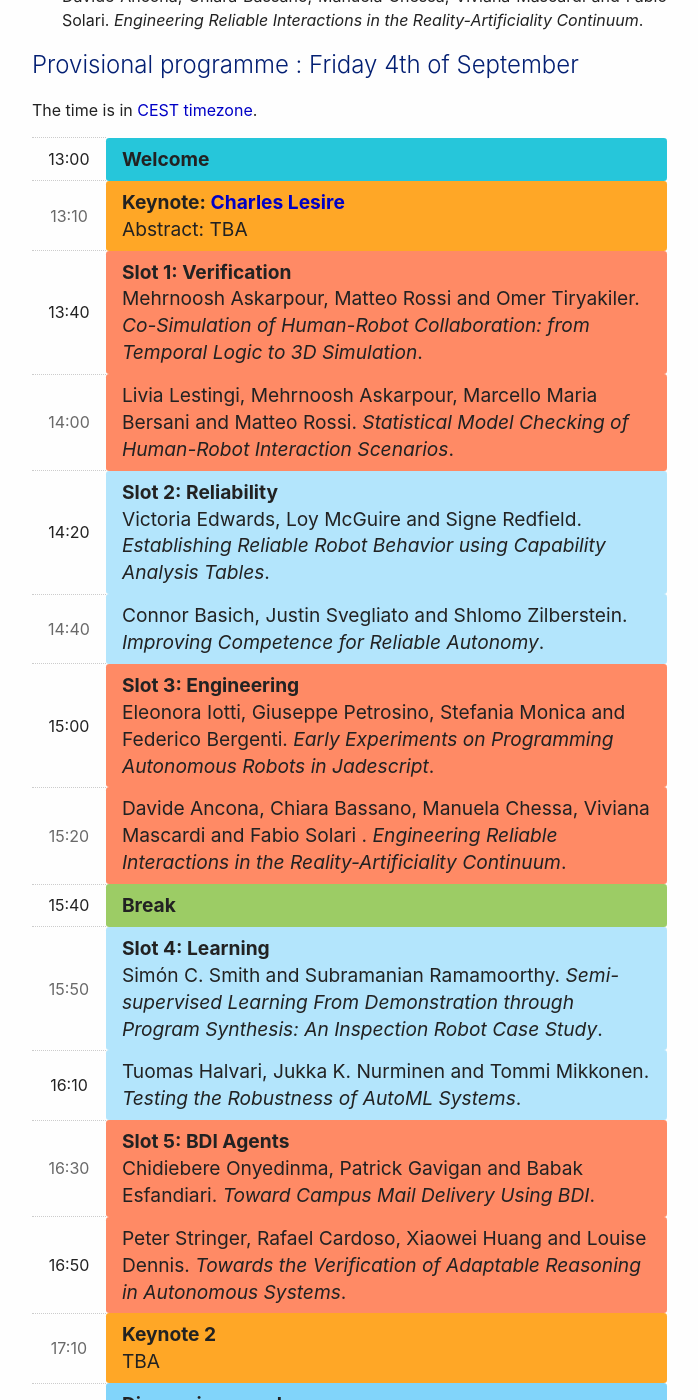
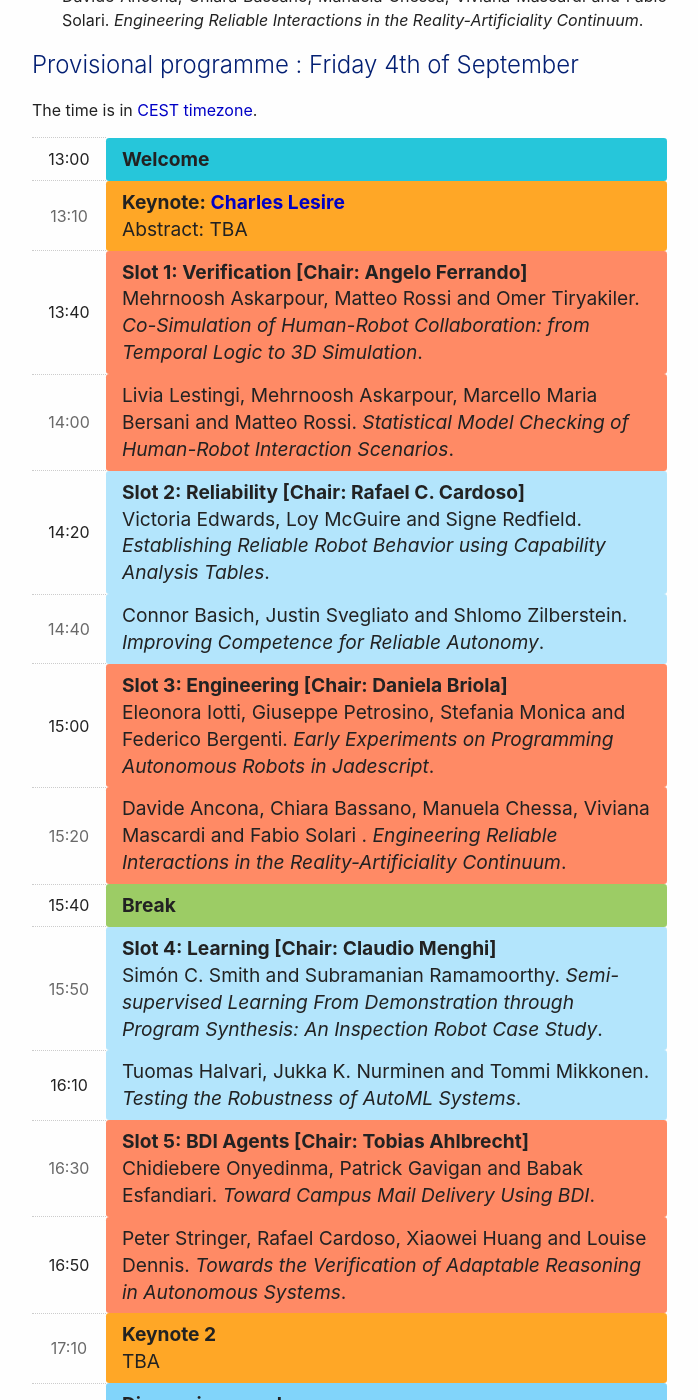
Before and after one commit to area2020/area2020.github.io, a Jekyll site: the page built from index.md, in a window 1280 px wide and 1400 px high, scrolled down 2681 px. Shown: the whole window, without its empty margins (53-751 px from the left). Built offline with Jekyll 4.4.1, drawn with Linux system fonts in a browser that asks for light colours; nearby versions of some CDN libraries.

Commit message:
Update index.md

```diff
--- a/index.md
+++ b/index.md
@@ -165,7 +165,7 @@ The time is in <a href="https://time.is/it/CEST">CEST timezone</a>.
         <tr>
             <th>13:40</th>
             <td colspan="4" class="stage-venus">
-            Slot 1: Verification
+            Slot 1: Verification [Chair: Angelo Ferrando]
             <span>
               Mehrnoosh Askarpour, Matteo Rossi and Omer Tiryakiler.
               <i>Co-Simulation of Human-Robot Collaboration: from Temporal Logic to 3D Simulation</i>.
@@ -184,7 +184,7 @@ The time is in <a href="https://time.is/it/CEST">CEST timezone</a>.
         <tr>
             <th>14:20</th>
             <td colspan="4" class="stage-mars">
-            Slot 2: Reliability
+            Slot 2: Reliability [Chair: Rafael C. Cardoso]
             <span>
               Victoria Edwards, Loy McGuire and Signe Redfield.
               <i>Establishing Reliable Robot Behavior using Capability Analysis Tables</i>.
@@ -203,7 +203,7 @@ The time is in <a href="https://time.is/it/CEST">CEST timezone</a>.
         <tr>
             <th>15:00</th>
             <td colspan="4" class="stage-venus">
-            Slot 3: Engineering
+            Slot 3: Engineering [Chair: Daniela Briola]
             <span>
               Eleonora Iotti, Giuseppe Petrosino, Stefania Monica and Federico Bergenti.
               <i>Early Experiments on Programming Autonomous Robots in Jadescript</i>.
@@ -226,7 +226,7 @@ The time is in <a href="https://time.is/it/CEST">CEST timezone</a>.
         <tr>
             <th>15:50</th>
             <td colspan="4" class="stage-mars">
-            Slot 4: Learning
+            Slot 4: Learning [Chair: Claudio Menghi]
             <span>
               Simón C. Smith and Subramanian Ramamoorthy.
               <i>Semi-supervised Learning From Demonstration through Program Synthesis: An Inspection Robot Case Study</i>.
@@ -245,7 +245,7 @@ The time is in <a href="https://time.is/it/CEST">CEST timezone</a>.
         <tr>
             <th>16:30</th>
             <td colspan="4" class="stage-venus">
-            Slot 5: BDI Agents
+            Slot 5: BDI Agents [Chair: Tobias Ahlbrecht]
             <span>
               Chidiebere Onyedinma, Patrick Gavigan and Babak Esfandiari.
               <i>Toward Campus Mail Delivery Using BDI</i>.
```
